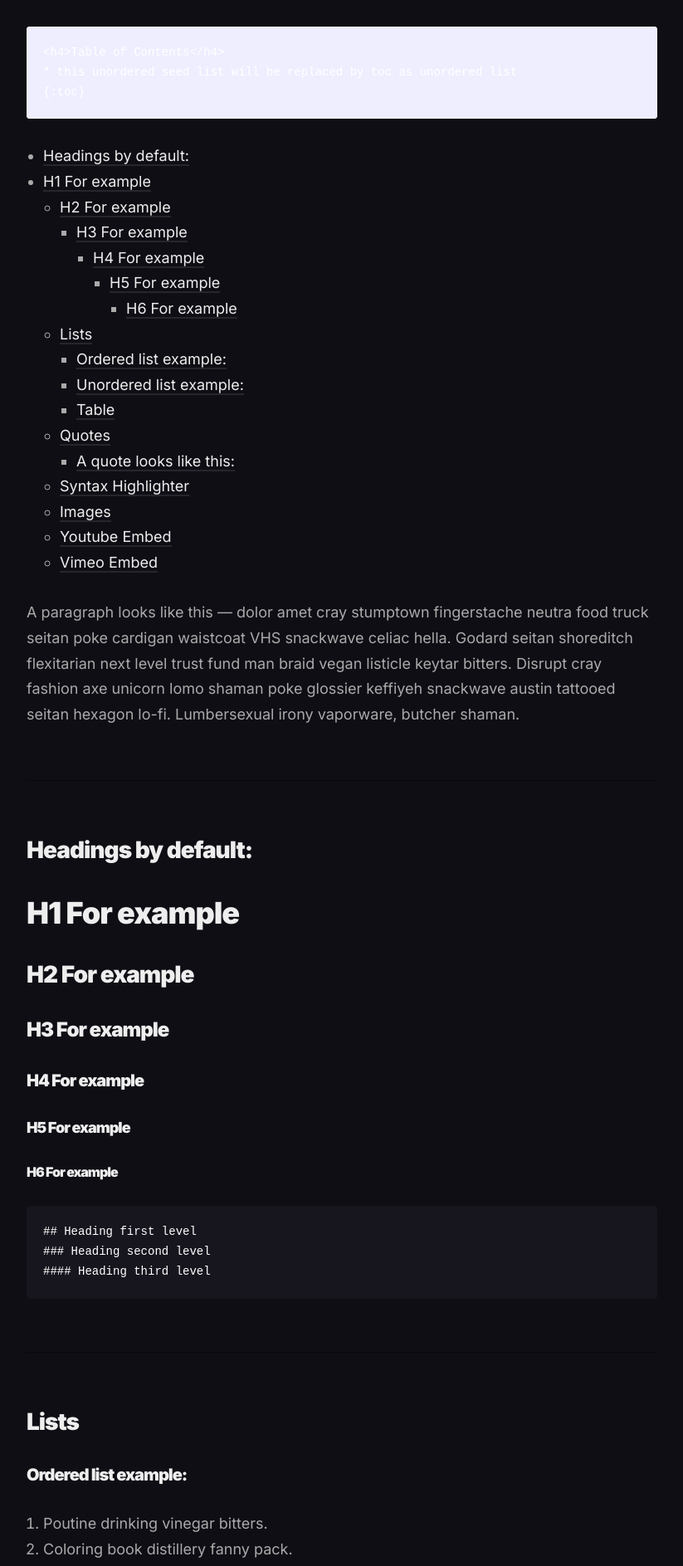
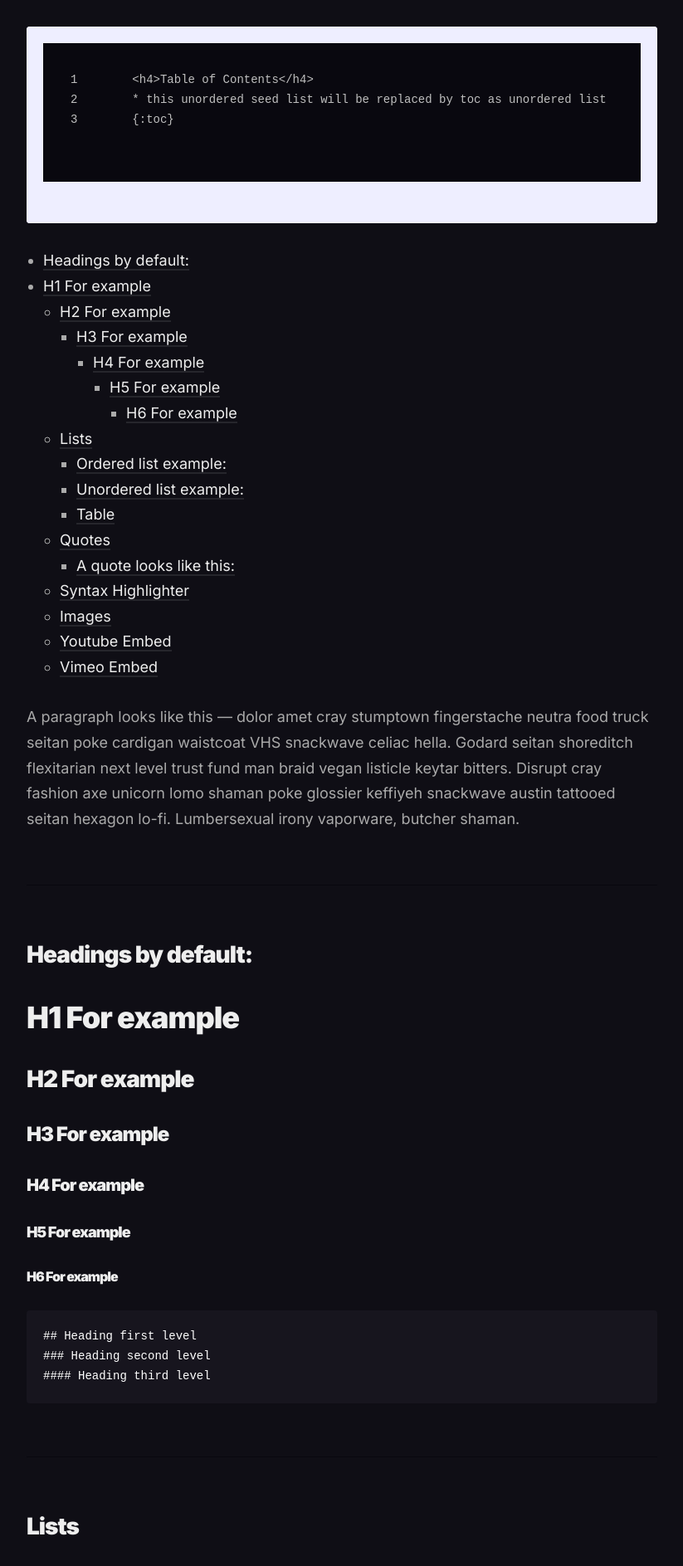
Before and after one commit to Omaigot/ctfblog, a Jekyll site: the page built from _pages/styleguide.md, in a window 1280 px wide. Shown: the part 664-2551 px from the top of the page at 83% size, without its empty margins (228-1051 px from the left). Built offline with Jekyll 4.4.1, drawn with Linux system fonts in a browser that asks for light colours; nearby versions of some CDN libraries.

Commit message:
Add files via upload

```diff
--- a/_config.yml
+++ b/_config.yml
@@ -64,9 +64,22 @@ plugins:
   - jekyll/tagging
 
 kramdown:
+  syntax_highlighter: rouge
+  syntax_highlighter_opts:
+    css_class: highlight
+    span:
+      line_numbers: false
+    block:
+      line_numbers: true
+      start_line: 1
   parse_block_html: true
 
-paginate: 8
+collections:
+  tabs:
+    output: true
+    sort_by: order
+
+paginate: 7
 paginate_path: "/page/:num"
 
 # Pages Path
@@ -76,6 +89,8 @@ defaults:
       type: posts
     values:
       layout: post
+      autoads: true
+      toc: true
       permalink: /:title/
 
 # defaults:
@@ -106,3 +121,12 @@ tag_permalink_style:  pretty
 sass:
   sass_dir: _sass
   style: compressed
+
+compress_html:
+  clippings: all
+  comments: all
+  endings: all
+  profile: false
+  blanklines: false
+  ignore:
+    envs: [development]
--- a/_sass/1-tools/_syntax-highlighting.scss
+++ b/_sass/1-tools/_syntax-highlighting.scss
@@ -10,6 +10,9 @@
   .highlighter-rouge & {
     background: #eef;
   }
+
+  pre { color: #bfbfbf; } /* override Bootstrap */
+  kbd { background-color: black; }
 
   .c     { color: #998; font-style: italic } // Comment
   .err   { color: #a61717; background-color: #e3d2d2 } // Error
```
